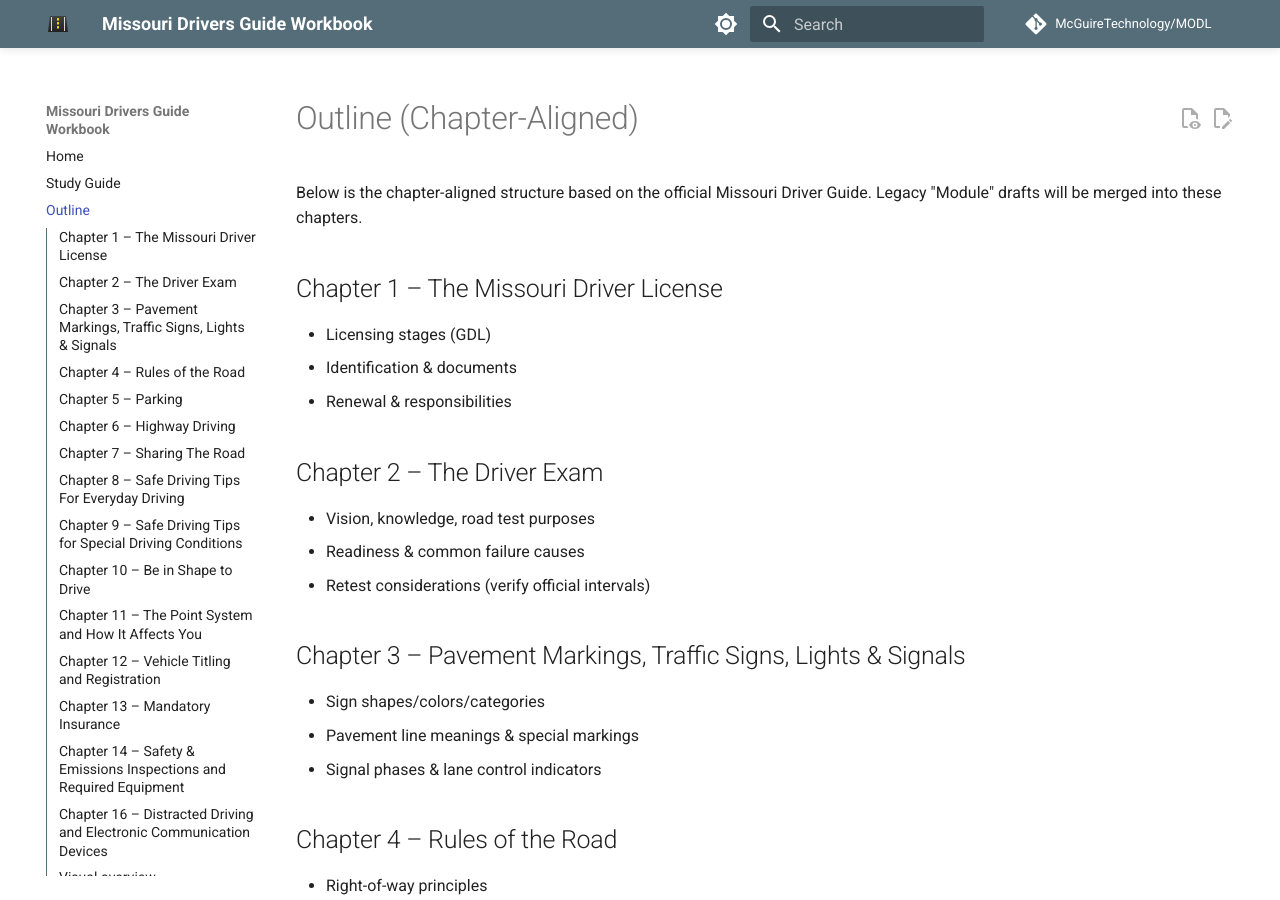
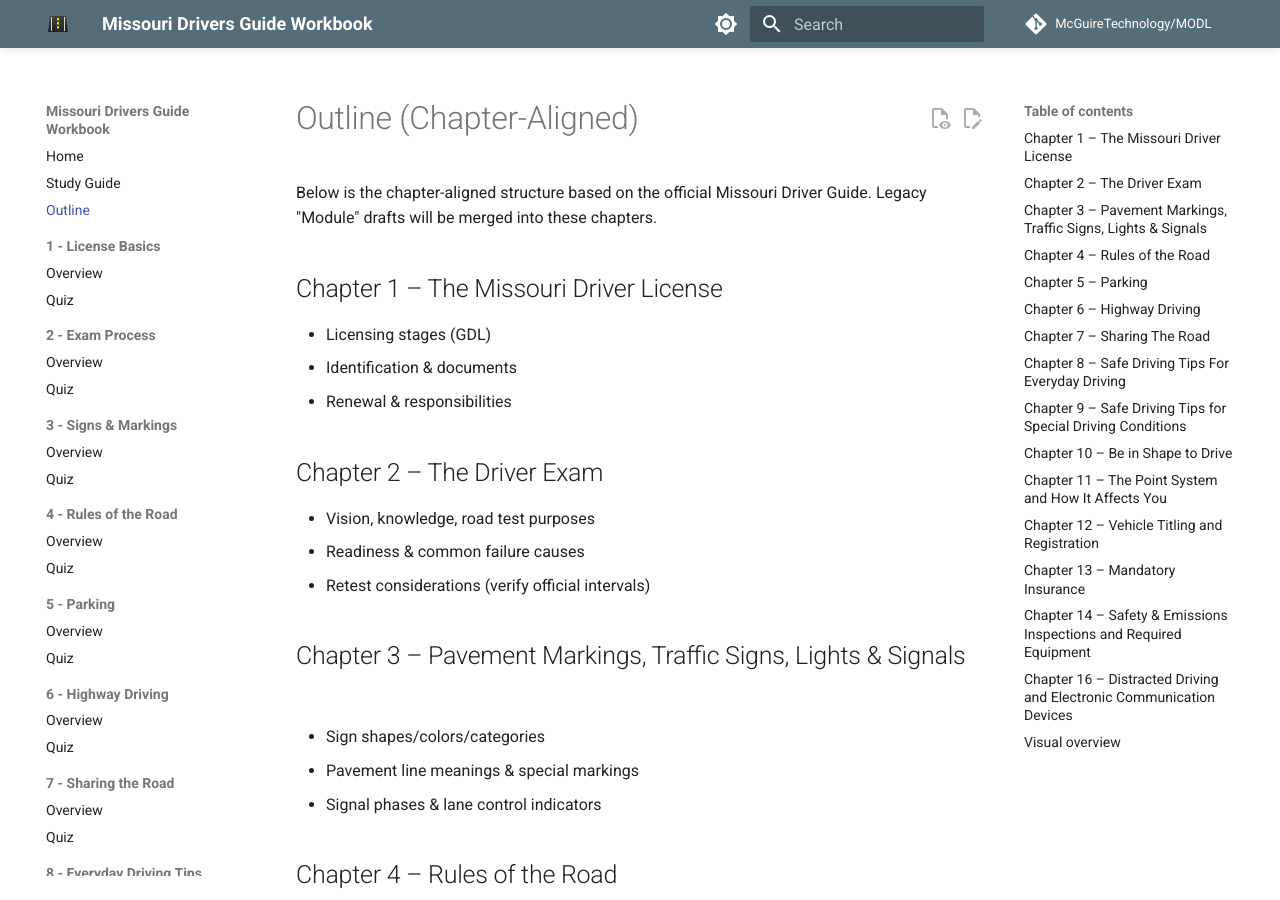
Before and after one commit to McGuireTechnology/MODL, an MkDocs documentation site: the page built from docs/outline.md, in a window 1280 px wide and 900 px high. Built offline with MkDocs 1.6.1 and Material for MkDocs 9.7.7, drawn with Linux system fonts in a browser that asks for light colours; comment, search, counter and statistics services are not loaded.

Commit message:
Update mkdocs configuration

```diff
--- a/mkdocs.yml
+++ b/mkdocs.yml
@@ -91,8 +91,8 @@ theme:
         #- navigation.indexes
         - navigation.top
         - navigation.footer
-        - toc.follow
-        - toc.integrate
+        #- toc.follow
+        #- toc.integrate
         - search.suggest
         - search.highlight
         - search.share
```
